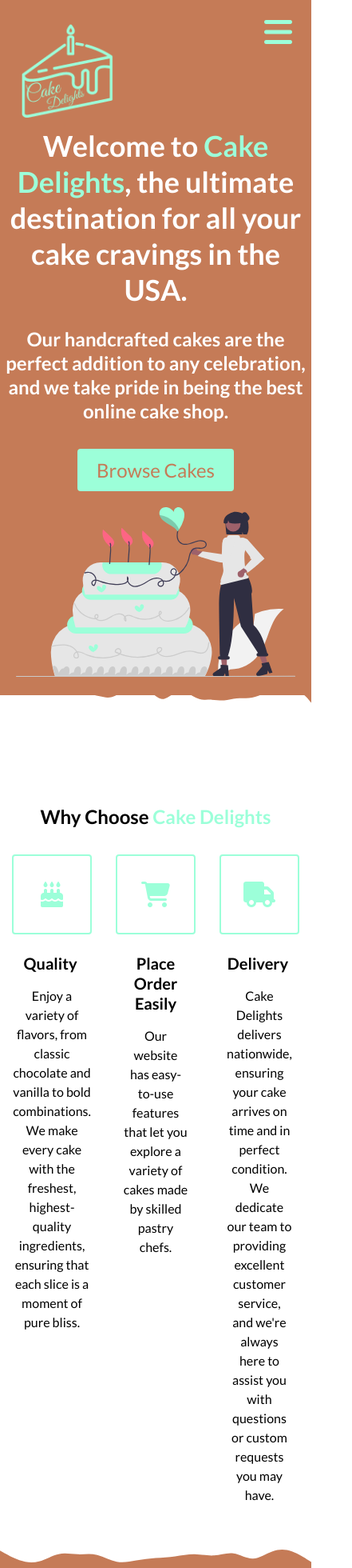
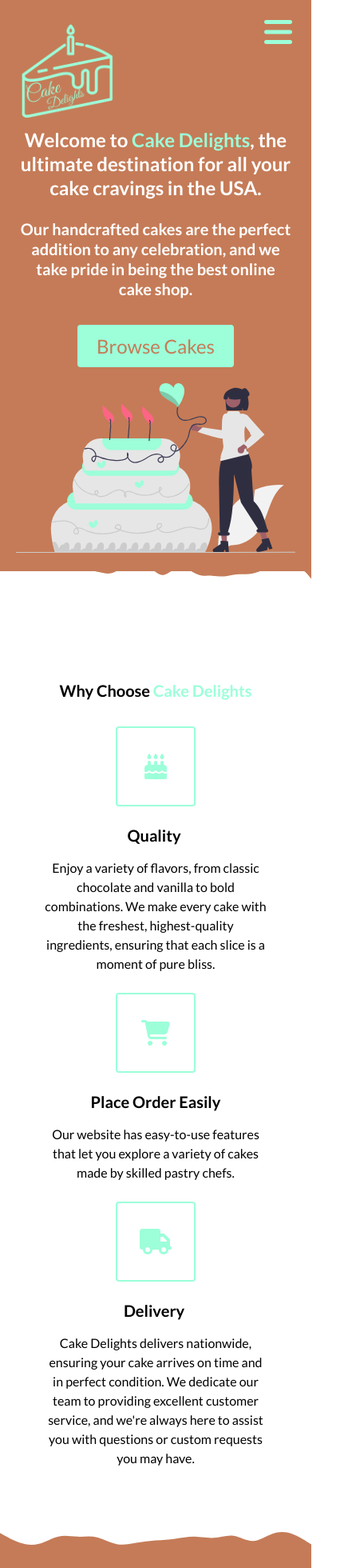
Before and after one commit to mpfuns/cake-delights, a React (Create React App) app: page / in a window 390 px wide. Shown: the top 1960 px of the page at 80% size, 441 px wide, since content can reach past the window. Built offline with nearby package versions, Linux system fonts and the light colour scheme.

Commit message:
done  with Comp

```diff
--- a/src/App.css
+++ b/src/App.css
@@ -27,6 +27,7 @@ h1{
 }
 
 h2{
+  font-size:26px;
  margin-bottom: 32px;
 }
 
@@ -244,7 +245,7 @@ align-items: center;
 }
 #bottom_wave{
   position: relative;
-  margin-bottom: 3.5%;
+  margin-bottom: 3%;
 
  }
  #both_wave{
@@ -263,15 +264,14 @@ color: black;
 .highlight__wrapper{
 
   display: flex;
-  justify-content: center;
-  align-items: start;
-  flex-direction: row;
+
+  flex-wrap: wrap;
 }
 .highlight{
   padding: 0 24px;
   width: calc(100%/3);
   display: flex;
-  justify-content: center;
+
   align-items: center;
   flex-direction: column;
 }
@@ -292,6 +292,7 @@ color: black;
   color: black;
   font-size: 20px;
   margin-bottom: 16px;
+  text-align: center;
 }
 .highlight__para{
   text-align: center;
@@ -307,6 +308,10 @@ color: black;
 }
 .cakes-container{
   display: flex;
+  justify-content: center;
+  align-items: center;
+  width: 100%;
+  flex-wrap: wrap;
 }
 .cake{
   width:25%;
@@ -361,12 +366,7 @@ color: #fabf2a;
   color: black;
 }
 
-.latest-container{
-  justify-content: center;
-  width: 100%;
-  flex-wrap: wrap;
 
-}
 /*EXPLore */
 #explore{
   background-color: #C57B57;
@@ -398,8 +398,28 @@ color: #fff
 /*Small phones, tablets, large smartphone */
 @media (max-width: 768px){
 
+  .header__description{
+    padding: 0 24px;
+  }
+  h1{
+    font-size: 24px;
+  }
+  h2{
+    font-size: 20px;
+  }
+  button{
+ font-size: 16px ;
+  }
+  .cake{
+    width: 50%;
+  }
+  #bottom_wave{
+
+    margin-bottom: 1.5%;
+
+   }
 }
-/*Small Phones*/
+/*Small Phones  large smartphone */
 @media (max-width: 550px){
   .nav__list{
     display: none;
@@ -408,4 +428,13 @@ color: #fff
   .btn__menu{
     display: block;
   }
+  .highlight{
+    width:100%;
+    margin-bottom: 24px;
+  }
+  #bottom_wave{
+
+    margin-bottom: 0.4%;
+
+   }
 }
--- a/src/Components/Header.js
+++ b/src/Components/Header.js
@@ -5,7 +5,7 @@ export default function Header (props){
                 <div className="header__description">
                     <h1>Welcome to <span className="neon-blue">Cake Delights</span>, the ultimate destination for all your cake cravings in the USA.</h1>
                     <h2>Our handcrafted cakes are the perfect addition to any celebration, and we take pride in being the best online cake shop.</h2>
-                    <button className="btn">Browse Cakes</button>
+                    <a href='#features'><button className="btn">Browse Cakes</button></a>
                 </div>
                 <figure className="header__img--wrapper">
                     <img src={props.headerPic}/>
--- a/src/Components/Latest.js
+++ b/src/Components/Latest.js
@@ -150,7 +150,7 @@ export default function Latest (props){
   <div className="container">
       <div className="big-row">
       <h2 className="latest">Latest <span className="neon-blue">Cakes</span></h2>
-      <div className="cakes-container latest-container">
+      <div className="cakes-container ">
           {cakes}
       </div>
       </div>
--- a/src/Components/Nav.js
+++ b/src/Components/Nav.js
@@ -1,5 +1,5 @@
 import React from "react"
-import ReactDOM from "react-dom"
+
 
 export default function Nav (props){
     const [menuDrop, setMenuDrop] =  React.useState(false)
@@ -9,6 +9,11 @@ function handleClick(){
 
 }
 
+if(menuDrop === true){
+    document.body.style.overflow = "hidden"
+} else{
+    document.body.style.overflow = "auto"
+}
 
 
     return (
@@ -21,7 +26,10 @@ function handleClick(){
             <li><a href="#" className="nav_link">Contact</a></li>
             <li><a href="#feature" className="nav_link nav__link--primary">Cakes</a></li>
             </ul>
-            {menuDrop?<div className="menu__drop">
+
+
+            {menuDrop?
+            <div className="menu__drop">
             <button className="btn__menu btn__menu--close" onClick={handleClick}>
             <i class="fa-solid fa-x"></i>
             </button>
@@ -30,8 +38,8 @@ function handleClick(){
             <li className="menu_list"><a href="#features" className="menu_link" onClick={handleClick}>Cakes</a></li>
             <li className="menu_list" ><a href="#" className="menu_link no-cursor" onClick={handleClick}>Contact</a></li>
             </ul>
-
-          </div> :
+          </div>
+          :
           <button className="btn__menu" onClick={handleClick}>
           <i class="fa-solid fa-bars"></i>
           </button>
```
